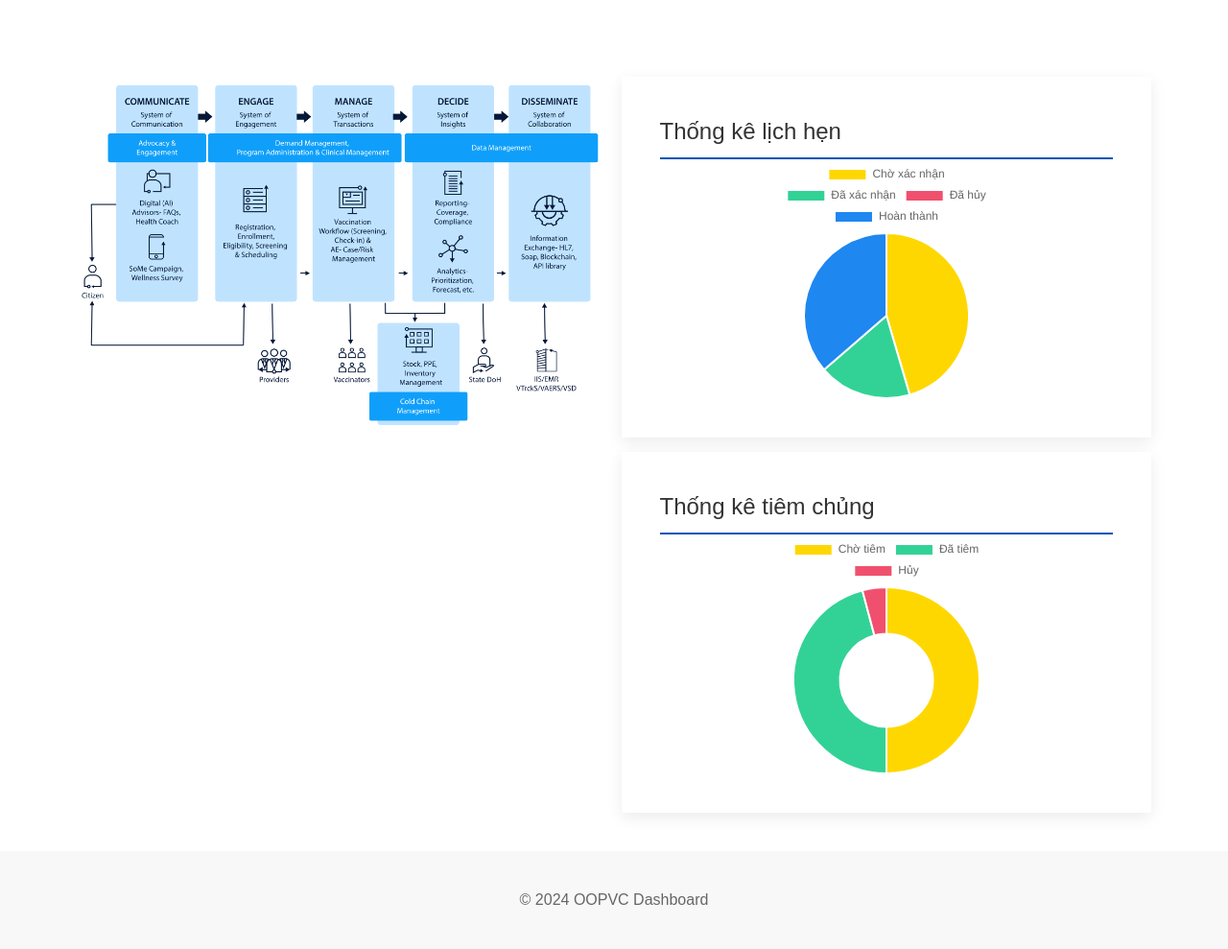
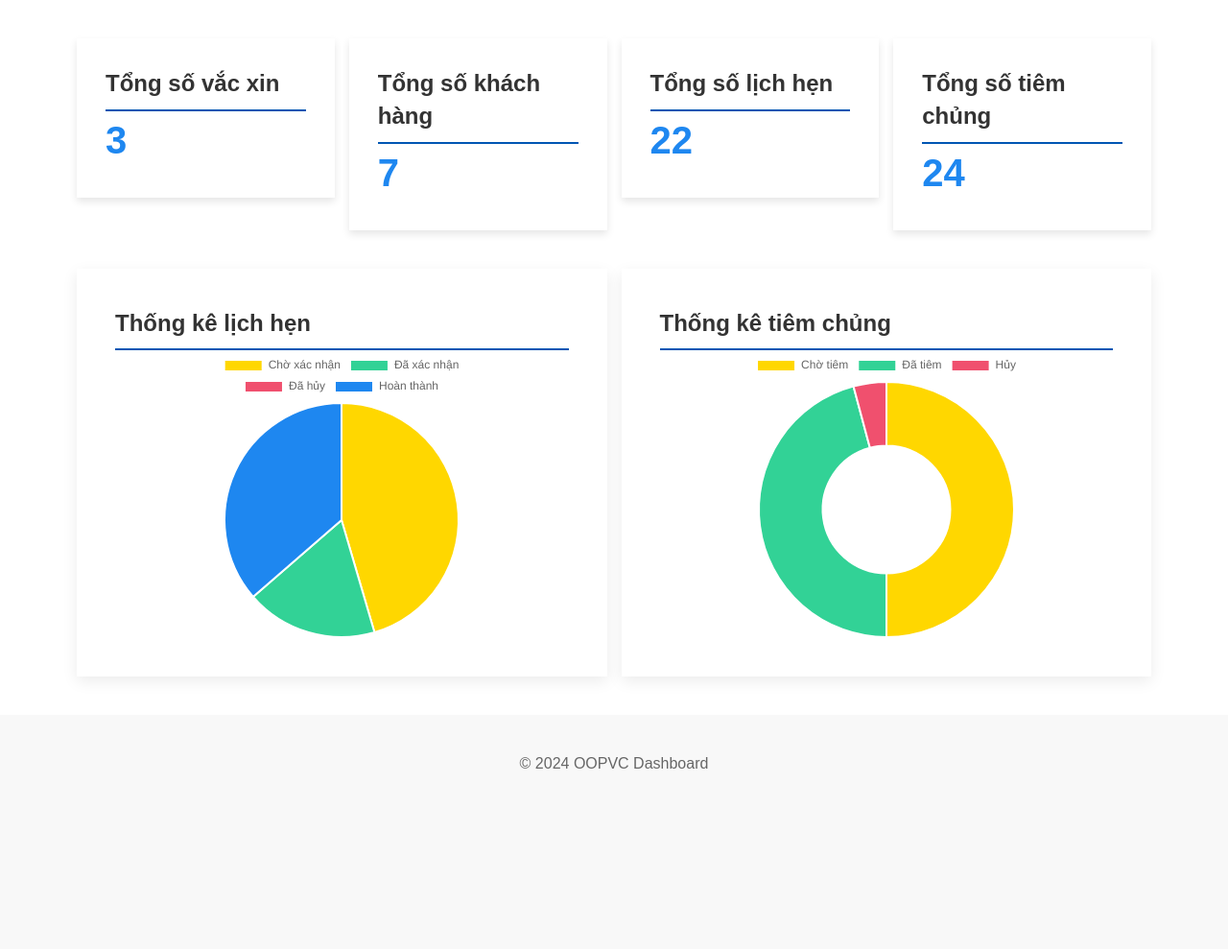
Before and after one commit to codenguvl/vaccine-center, a PHP site: page /admin/index.php in a window 1280 px wide. Shown: the part 83-1072 px from the top of the page at 96% size. After the commit the page ends 884 px from the top, so only its background shows below. Run offline with PHP 8.4, Linux system fonts and the light colour scheme; the visitor is signed in with stand-in values (Sample User, id 1); data comes from the database, SQL or seed files in the repository; some libraries are stand-ins or nearby versions; some web fonts are replaced.

Commit message:
update dashboard

```diff
--- a/admin/models/lich_hen_model.php
+++ b/admin/models/lich_hen_model.php
@@ -227,6 +227,38 @@ class LichHenModel
             $stmt->bind_param("si", $trang_thai, $id);
             $stmt->execute();
 
+            // Xử lý tạo lịch tiêm khi trạng thái là 'da_xac_nhan'
+            if ($trang_thai == 'da_xac_nhan') {
+                $sql = "SELECT khachhang_id, dat_coc_id, ngay_hen FROM lich_hen WHERE lich_hen_id = ?";
+                $stmt = $this->conn->prepare($sql);
+                $stmt->bind_param("i", $id);
+                $stmt->execute();
+                $result = $stmt->get_result();
+                $lich_hen = $result->fetch_assoc();
+
+                if ($lich_hen) {
+                    $khachhang_id = $lich_hen['khachhang_id'];
+                    $dat_coc_id = $lich_hen['dat_coc_id'];
+
+                    if ($dat_coc_id) {
+                        $sql = "SELECT vaccine_id FROM dat_coc WHERE dat_coc_id = ?";
+                        $stmt = $this->conn->prepare($sql);
+                        $stmt->bind_param("i", $dat_coc_id);
+                        $stmt->execute();
+                        $result = $stmt->get_result();
+                        $dat_coc = $result->fetch_assoc();
+
+                        if ($dat_coc) {
+                            $sql = "INSERT INTO lich_tiem (khachhang_id, vaccin_id, ngay_tiem, lan_tiem, trang_thai, ghi_chu)
+                            VALUES (?, ?, ?, 1, 'cho_tiem', 'Tạo tự động từ lịch hẹn')";
+                            $stmt = $this->conn->prepare($sql);
+                            $stmt->bind_param("iis", $khachhang_id, $dat_coc['vaccine_id'], $lich_hen['ngay_hen']);
+                            $stmt->execute();
+                        }
+                    }
+                }
+            }
+
             $this->conn->commit();
             return true;
         } catch (Exception $e) {
--- a/admin/views/home.php
+++ b/admin/views/home.php
@@ -2,6 +2,29 @@
 .background {
     width: 100%;
     object-fit: cover;
+}
+
+.dashboard-title {
+    font-size: 2.5em;
+    font-weight: bold;
+    margin-bottom: 20px;
+    text-align: left;
+}
+
+.stat-card {
+    background-color: #ffffff;
+    padding: 30px;
+    text-align: left;
+    box-shadow: 0 4px 8px rgba(0, 0, 0, 0.1);
+    transition: transform 0.2s;
+}
+
+.stat-card:hover {
+    transform: scale(1.05);
+}
+
+.uk-text-lead {
+    font-size: 40px;
 }
 </style>
 
@@ -48,30 +71,38 @@ foreach ($all_vaccinations as $vaccination) {
 
 
 $reaction_stats = $phan_ung_controller->getThongKePhanUng();
+
+// Thêm thông tin thống kê vào biến
+$dashboard_info = [
+    'Tổng số vắc xin' => $total_vaccines,
+    'Tổng số khách hàng' => $total_customers,
+    'Tổng số lịch hẹn' => count($all_appointments),
+    'Tổng số tiêm chủng' => count($all_vaccinations)
+];
 ?>
 
 <div class="uk-container uk-container-large">
+    <div class="uk-grid-small uk-child-width-1-4@m" uk-grid>
+        <?php foreach ($dashboard_info as $title => $value): ?>
+        <div>
+            <div class="uk-card stat-card">
+                <h3 class="uk-card-title uk-text-bold"><?php echo $title; ?></h3>
+                <p class="uk-text-large uk-text-primary uk-text-bold uk-text-lead"><?php echo $value; ?></p>
+            </div>
+        </div>
+        <?php endforeach; ?>
+    </div>
     <div class="uk-grid-small uk-child-width-1-2@m uk-margin-medium-top" uk-grid>
-        <!-- Ảnh chiếm 50% -->
         <div>
-            <img src="images/background.png" alt="Data flow" class="background" style="width: 100%; height: auto;">
+            <div class="uk-card uk-card-default uk-card-body uk-card-hover">
+                <h3 class="uk-card-title uk-text-bold">Thống kê lịch hẹn</h3>
+                <canvas id="appointmentChart" style="max-width: 100%; margin: 0 auto;"></canvas>
+            </div>
         </div>
-
-        <!-- 2 biểu đồ chiếm 50%, một cái trên và một cái dưới -->
         <div>
-            <div class="uk-grid-small uk-child-width-1-1" uk-grid>
-                <div>
-                    <div class="uk-card uk-card-default uk-card-body uk-card-hover">
-                        <h3 class="uk-card-title">Thống kê lịch hẹn</h3>
-                        <canvas id="appointmentChart" style="max-width: 250px; margin: 0 auto;"></canvas>
-                    </div>
-                </div>
-                <div>
-                    <div class="uk-card uk-card-default uk-card-body uk-card-hover">
-                        <h3 class="uk-card-title">Thống kê tiêm chủng</h3>
-                        <canvas id="vaccinationChart" style="max-width: 250px; margin: 0 auto;"></canvas>
-                    </div>
-                </div>
+            <div class="uk-card uk-card-default uk-card-body uk-card-hover">
+                <h3 class="uk-card-title uk-text-bold">Thống kê tiêm chủng</h3>
+                <canvas id="vaccinationChart" style="max-width: 100%; margin: 0 auto;"></canvas>
             </div>
         </div>
     </div>
```
